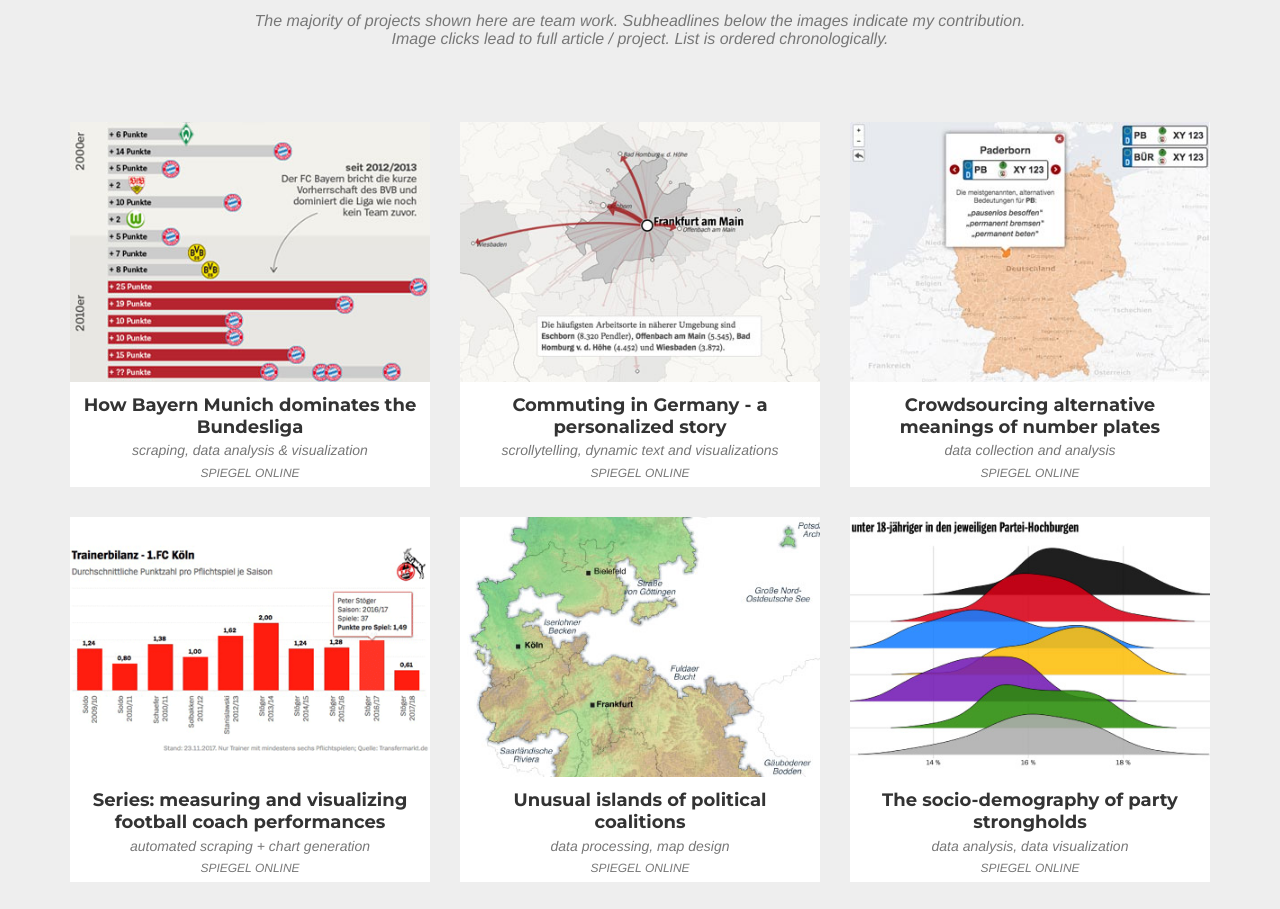
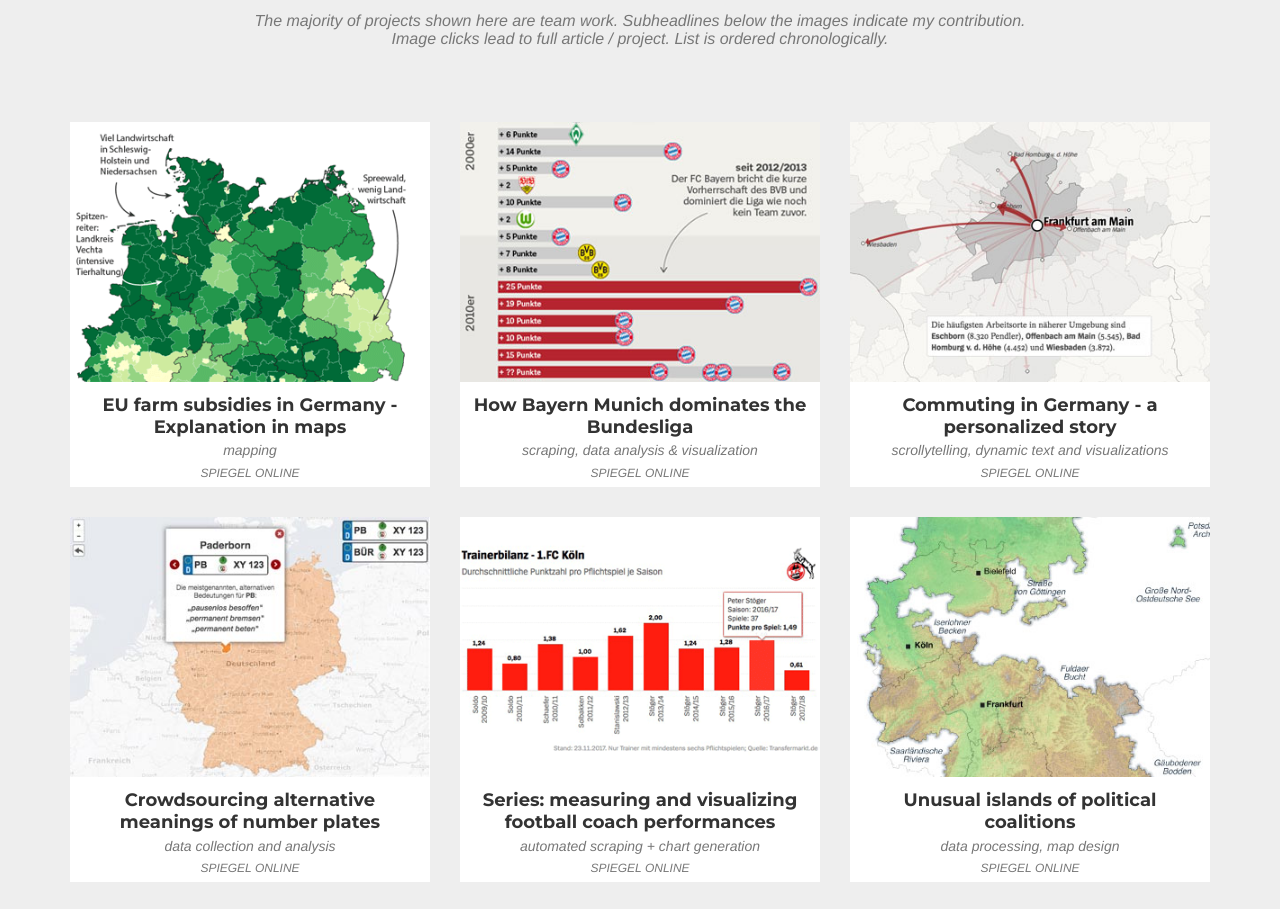
Before and after one commit to sattheptonghop/sattheptonghop2.github.io, a plain HTML site: page index.html in a window 1280 px wide. Shown: the part 800-1709 px from the top of the page. Drawn offline with nearby package versions, Linux system fonts and the light colour scheme; a web font is replaced by a local one.

Commit message:
Adding EU farm subsidies project

```diff
--- a/index.html
+++ b/index.html
@@ -65,6 +65,21 @@
                 </div>
             </div>
             <div class="row">
+            <div class="col-md-4 col-sm-6 portfolio-item">
+             <a href="http://www.spiegel.de/wirtschaft/soziales/eu-subventionen-landwirtschaft-erklaerung-in-karten-a-1210055.html" class="portfolio-link" data-toggle="modal">
+                    <div class="portfolio-hover">
+                        <div class="portfolio-hover-content">
+                            <i class="fa fa-plus fa-3x"></i>
+                        </div>
+                    </div>
+                    <img src="img/portfolio/45_EU_subsidies.png" class="img-responsive" alt="">
+                </a>
+                <div class="portfolio-caption">
+                    <h4>EU farm subsidies in Germany - Explanation in maps</h4>
+                    <p class="text-muted">mapping</p>
+                    <p class="text-muted text-mini">SPIEGEL ONLINE</p>
+                </div>
+            </div>
             <div class="col-md-4 col-sm-6 portfolio-item">
              <a href="http://www.spiegel.de/sport/fussball/fussball-bundesliga-bayern-muenchen-vor-27-deutscher-meisterschaft-a-1201630.html" class="portfolio-link" data-toggle="modal">
                     <div class="portfolio-hover">
```
Also changed, not shown: img/portfolio/45_EU_subsidies.png (added).
